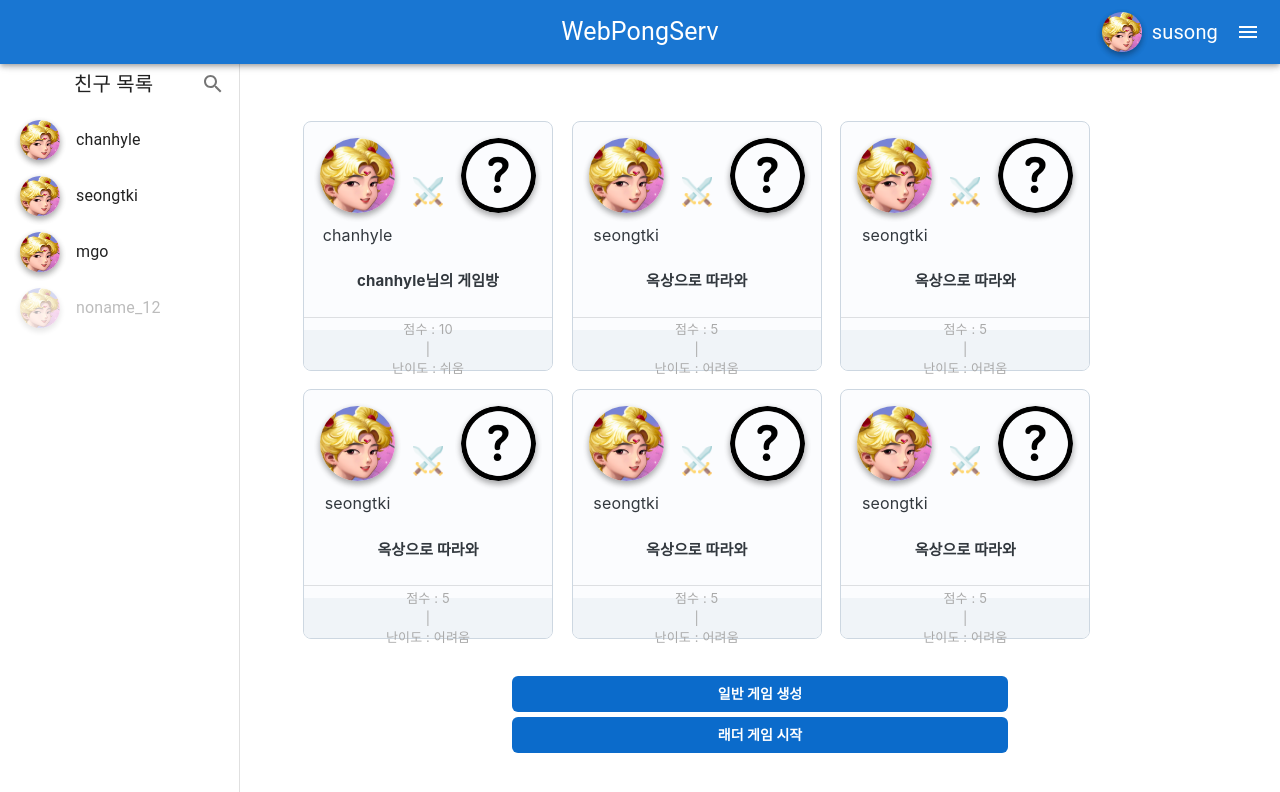
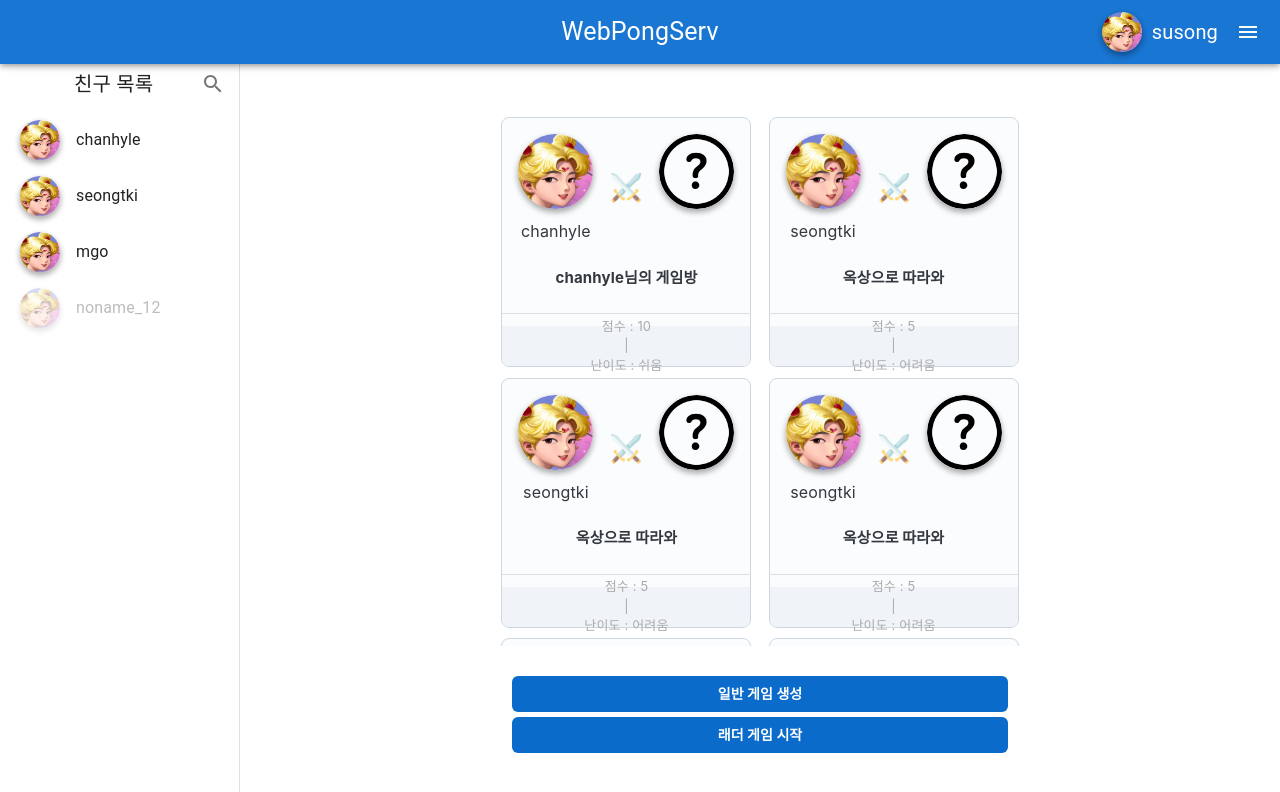
Before and after one commit to webPongServ/pongserv, a React (Create React App) app in the folder frontend/: page /game in a window 1280 px wide. Shown: the top 792 px of the page. Built offline with nearby package versions, Linux system fonts and the light colour scheme.

Commit message:
#30 FIX : game room card width fixed

```diff
--- a/frontend/src/index.tsx
+++ b/frontend/src/index.tsx
@@ -10,11 +10,11 @@ const root = ReactDOM.createRoot(
   document.getElementById("root") as HTMLElement
 );
 root.render(
-  <React.StrictMode>
-    <Provider store={store}>
-      <App />
-    </Provider>
-  </React.StrictMode>
+  // <React.StrictMode>
+  <Provider store={store}>
+    <App />
+  </Provider>
+  // </React.StrictMode>
 );
 
 // If you want to start measuring performance in your app, pass a function
--- a/frontend/src/styles/Game.scss
+++ b/frontend/src/styles/Game.scss
@@ -6,7 +6,9 @@
 
   #game-box {
     height: 80%;
+    width: 600px;
     padding: 3%;
+    justify-content: space-evenly;
 
     .game-card {
       width: 250px;
```
